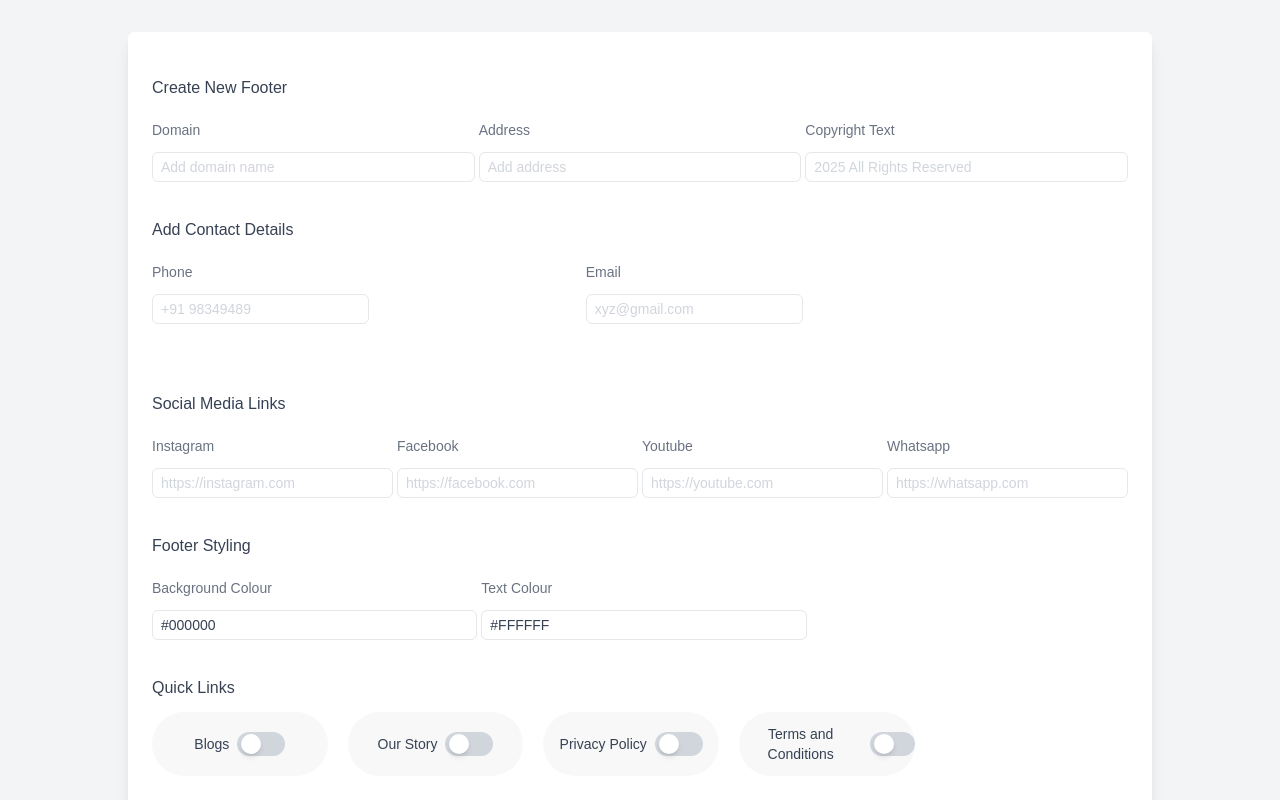
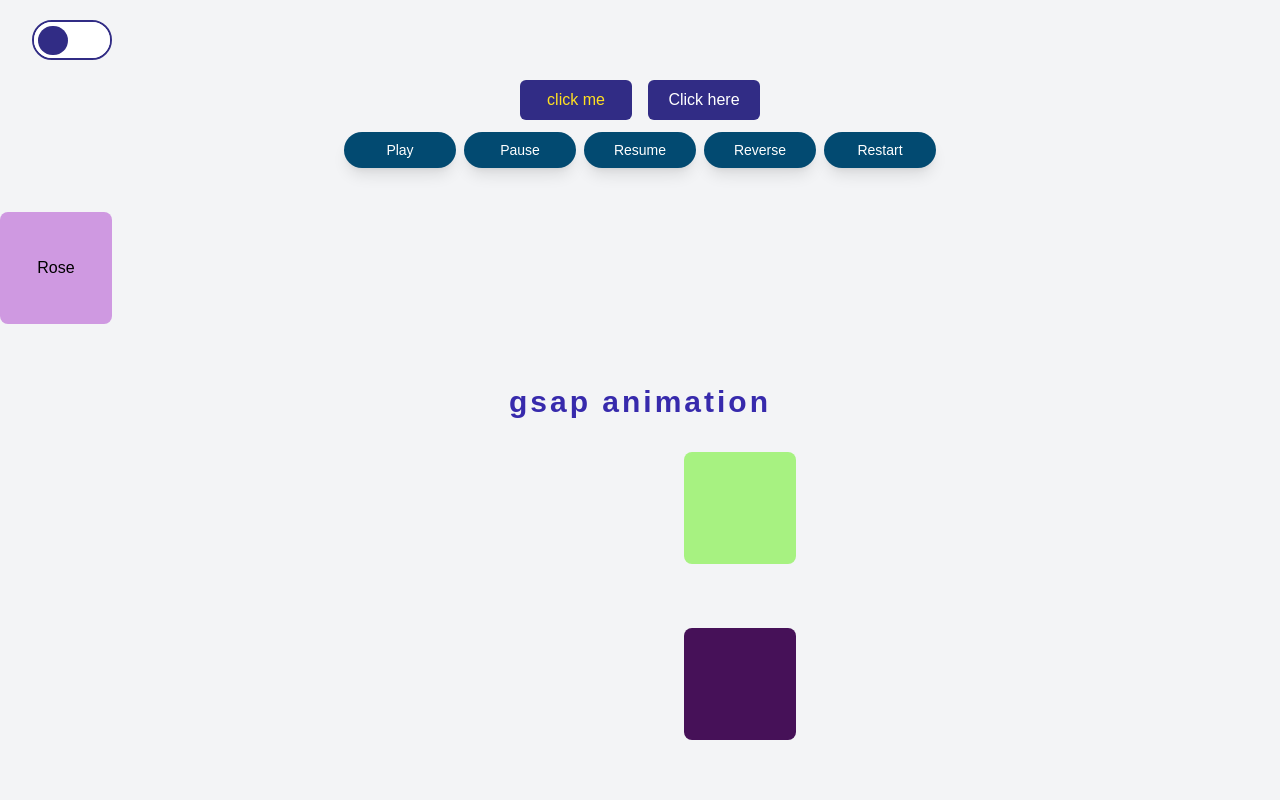
Before and after one commit to pritibishnoii/webpack-template, a React app: page / in a window 1280 px wide. Shown: the top 800 px of the page. Built offline with nearby package versions, Linux system fonts and the light colour scheme.

Commit message:
gsap animation

```diff
--- a/package.json
+++ b/package.json
@@ -28,11 +28,14 @@
     "webpack-dev-server": "^5.2.0"
   },
   "dependencies": {
+    "clsx": "^2.1.1",
     "dotenv-webpack": "^8.1.0",
+    "gsap": "^3.12.7",
     "react": "^19.0.0",
     "react-dom": "^19.0.0",
     "react-hot-toast": "^2.5.2",
     "react-icons": "^5.5.0",
-    "svg-loader": "^0.0.2"
+    "svg-loader": "^0.0.2",
+    "tailwind-merge": "^3.0.2"
   }
 }
--- a/src/App.js
+++ b/src/App.js
@@ -4,21 +4,31 @@ import toast, { Toaster } from 'react-hot-toast';
 import JewelleryCategories from "./Components/BlogComponents/JewelleryCategories"
 import DNSManagment from "./Components/DNSManagment";
 import Footer from "./Components/Footer/Footer";
+import ToggleCheckBox from "./Components/ToggleCheckButton.jsx/ToggleCheckBox";
+import Button from "./Components/ToggleCheckButton.jsx/Button";
+import GsapAnimation from "./Components/GSAP/GsapAnimation";
 
 
-const App = () => {
+
+
+const App = () =>
+{
 
 
 
 
     return (
-        <div className="bg-gray-100  w-full h-full flex">
+        <div className="bg-gray-100  w-full h-full flex flex-col ">
             <Toaster position="top-right" />
             {/* <Blog />
             <JewelleryCategories /> */}
             {/* <DNSManagment /> */ }
-            <Footer />
+            {/* <Footer /> */ }
 
+            <ToggleCheckBox />
+            <Button isPrimary={ true } />
+
+            <GsapAnimation />
 
         </div>
     );
--- a/src/Components/Footer/CommonUi.jsx
+++ b/src/Components/Footer/CommonUi.jsx
@@ -20,7 +20,7 @@ const InputField = ( { label, placeholder, name, value, onChange, type = "text"
         </label>
         <div className="relative">
             <input
-                type="text" // Always use type="text" for color inputs
+                type="text"
                 className="border border-gray-200 rounded-md py-1 px-2 w-full placeholder:text-gray-300 text-sm text-gray-700 outline-none font-extralight"
                 placeholder={ placeholder }
                 name={ name }
--- a/src/Components/Footer/FooterList.jsx
+++ b/src/Components/Footer/FooterList.jsx
@@ -3,7 +3,7 @@ import { ToggleSwitch } from "./CommonUi";
 
 const FooterList = ( { formData, handleToggleChange } ) => {
     return (
-        <div className="w-4/5 h-max bg-white shadow-lg py-8 px-6 flex mt-8 mx-auto rounded-md flex-col">
+        <div className="w-4/5 h-max bg-white shadow-lg py-8 px-6 flex my-8 mx-auto rounded-md flex-col ">
             <h1 className="text-md text-gray-700 font-light my-3 mt-9 text-left">Footer List</h1>
             <div className="overflow-x-auto mt-8">
                 <div className="min-w-[800px]">
--- /dev/null
+++ b/src/Components/GSAP/GsapAnimation.jsx
@@ -0,0 +1,143 @@
+import React, { useEffect, useRef } from 'react'
+import gsap from 'gsap'
+
+
+const GsapAnimation = () => {
+    const boxRef = useRef( null )
+    const boxTwo = useRef( null )
+    const boxThree = useRef( null )
+
+    const boxFouth = useRef( null )
+    const boxFive = useRef( null )
+    const boxSix = useRef( null )
+    const tl = useRef( gsap.timeline() )
+    console.log( tl )
+
+
+    const tween = useRef( null )
+
+
+    console.log( "tween obj->>", tween )
+    console.log( window )
+
+    useEffect( () => {
+
+        gsap.to( boxRef.current, {
+            rotation: 360,   //  rotate 360deg
+            x: 100,
+            duration: 1,
+
+        } )
+        // Initialize tween animation
+        tween.current = gsap.to( boxTwo.current, {
+            rotation: 360,
+            x: window.screen.availWidth,
+            duration: 5,
+            // ease: "elastic",
+            ease: "none",
+            paused: true
+        } )
+
+        gsap.fromTo( boxThree.current, { x: -100 }, { rotation: 360, x: 100, duration: 1 } );
+    }, [] )
+
+
+
+
+    useEffect( () => {
+        // gsap.from( boxTwo.current, { rotation: -360, x: -100, duration: 1 } );
+
+        // //apply a perspective to the PARENT element (the container) to make the perspective apply to all child elements (typically best)
+        // gsap.set( container, { perspective: 500 } );
+
+        // //or apply perspective to a single element using "transformPerspective"
+        // gsap.set( element, { transformPerspective: 500 } );
+        // gsap.set( boxTwo, {
+        //     transformPerspective: 500,
+        //     rotation: 120,
+        //     y: 50
+
+        // } )
+
+        // tl.to( boxFouth.current, {
+        //     duration: 2,
+        //     x: 100,
+        //     opacity: 0.5,
+        // } )
+
+        //     //sample CSS that uses a perspective():
+        //     .myClass {
+        //     transform: perspective( 500px ) translateY( 50px ) rotate( 120deg );
+        // }
+
+        //sequenced one-after-the-other
+        tl.current.to( boxFouth.current, {
+            duration: 2,
+            x: 100,
+            opacity: 0.5,
+        } ).to( boxFive.current, {
+            duration: 2,
+            x: 100,
+            opacity: 0.5
+        } ).to( boxSix.current, {
+            duration: 3,
+            x: 200,
+            opacity: .6
+        } )
+
+    }, [] )
+
+
+
+
+    return (
+        <div>
+            <div className='flex  flex-col '>
+                <div className='my-3 flex gap-2 justify-center '>
+                    <button className='w-28  hover:border hover:border-indigo-950 rounded-full py-2 hover:bg-transparent transition-all delay-200 ease-in-out hover:text-indigo-950  bg-sky-900 text-white shadow-lg text-sm px-6 cursor-pointer'
+                        onClick={ () => { tween.current?.play() } }
+                    >Play</button>
+                    <button className='w-28 hover:border hover:border-indigo-950 rounded-full py-2 hover:bg-transparent transition-all delay-200 ease-in-out hover:text-indigo-950  bg-sky-900 text-white shadow-lg text-sm px-6 cursor-pointer'
+                        onClick={ () => { tween.current?.pause() } }
+                    >Pause</button>
+                    <button className='w-28 hover:border hover:border-indigo-950 rounded-full py-2 hover:bg-transparent transition-all delay-200 ease-in-out hover:text-indigo-950  bg-sky-900 text-white shadow-lg text-sm px-6 cursor-pointer'
+                        onClick={ () => { tween.current?.resume() } }
+                    >Resume</button>
+                    <button className='w-28 hover:border hover:border-indigo-950 rounded-full py-2 hover:bg-transparent transition-all delay-200 ease-in-out hover:text-indigo-950  bg-sky-900 text-white shadow-lg text-sm px-6 cursor-pointer'
+                        onClick={ () => { tween.current?.reverse() } }
+                    >Reverse</button>
+                    <button className='w-28 hover:border hover:border-indigo-950 rounded-full py-2 hover:bg-transparent transition-all delay-200 ease-in-out hover:text-indigo-950  bg-sky-900 text-white shadow-lg text-sm px-6 cursor-pointer'
+                        onClick={ () => { tween.current?.restart() } }
+                    >Restart</button>
+                </div>
+
+                <div className='bg-[#cf99e1] w-28 h-28 rounded-lg my-8 flex items-center justify-center' ref={ boxTwo }>Rose</div>
+            </div>
+            <div className='my-7 w-full h-full flex  flex-col   items-center  '>
+                <h1 className='text-indigo-800 text-3xl  font-semibold tracking-[.1em]'>gsap animation </h1>
+
+
+
+                <div className='bg-[#a7f281] w-28 h-28 rounded-lg my-8' ref={ boxRef }></div>
+
+                <div className='bg-[#461158] w-28 h-28 rounded-lg my-8' ref={ boxThree }></div>
+
+
+
+
+                <div className='bg-[#1b370e] w-28 h-28 rounded-lg my-8' ref={ boxFouth }></div>
+                <div className='bg-[#7f7f0e] w-28 h-28 rounded-lg my-8' ref={ boxFive }></div>
+                <div className='bg-[#152f83] w-28 h-28 rounded-lg my-8' ref={ boxSix }></div>
+
+
+
+
+
+            </div>
+
+
+        </div>
+    )
+}
+
+export default GsapAnimation;
--- /dev/null
+++ b/src/Components/ToggleCheckButton.jsx/Button.jsx
@@ -0,0 +1,62 @@
+import React from 'react'
+import { twMerge } from 'tailwind-merge'
+import clsx from 'clsx';
+
+const Button = ( { isPrimary } ) =>
+{
+
+
+
+    const isActive = true;
+    const isDisabled = false
+
+    // using object
+    // const className = clsx( {
+    //     "text-green-500": true,
+    //     "text-red-500": false,
+    //     "font-bold": true,
+    // } );
+    // using Array
+    // const className = clsx( [
+    //     "px-4 py-2",
+    //     true && "bg-blue-500",
+    //     false && "opacity-50",
+    // ] );
+
+
+    // console.log( className ); // Output: "text-green-500 font-bold"
+
+    //* clsx helps handle conditional classes, and twMerge cleans up conflicts.
+    // const className = clsx( "bg-red-500", "text-white", "px-4" );
+    // console.log( className ); // Output: "bg-red-500 text-white px-4"
+    const className = twMerge(
+        clsx( "px-4 py-2", { "bg-blue-500": true, "text-white": false } )
+    );
+    console.log( className ); // Output: "px-4 py-2 bg-blue-500"
+
+    // const className = twMerge( "p-2", "p-4", "bg-indigo-700", "text-3xl" )  //its remove the duplicate
+    // console.log( className )
+    return (
+        <div className='mx-auto my-auto px-4 flex gap-4 '>
+
+            <button className={ twMerge( clsx( "py-2 px-4 h-10 w-28 text-yellow-300 rounded-md cursor-pointer",
+                isActive && "bg-indigo-900 hover:bg-indigo-950",
+                isDisabled && "opacity-50 cursor-not-allowed"
+            ) ) }
+
+                disabled={ isDisabled }>
+                click me
+            </button>
+            <button className={
+                twMerge( "px-2  w-28 h-10 rounded-md cursor-pointer  transition-all delay-200 text-white text-md  mx-auto my-auto",
+                    isPrimary ? "bg-indigo-900 hover:bg-indigo-800" : "border-2 border-indigo-900 hover:bg-transparent text-indigo-950 "
+                ) }>
+                Click here
+            </button >
+
+        </div>
+
+    )
+}
+
+export default Button
--- /dev/null
+++ b/src/Components/ToggleCheckButton.jsx/ToggleCheckBox.jsx
@@ -0,0 +1,26 @@
+import React, { useState } from 'react';
+
+const ToggleCheckBox = () =>
+{
+    const [ check, setCheck ] = useState( false );
+
+    console.log( check );
+
+    return (
+        <label className='border-2 border-indigo-900 w-20 h-10 rounded-full my-5 mx-8 cursor-pointer relative peer' htmlFor='check'>
+            <input
+                type="checkbox"
+                id='check'
+                className='sr-only peer'
+                onChange={ () => setCheck( !check ) }
+                checked={ check }
+            />
+
+            <span className='w-2/5 h-4/5 bg-indigo-900 rounded-full absolute top-1 left-1 peer-checked:bg-yellow-500 peer-checked:left-11 transition-all duration-500 z-10'></span>
+            {/* Change the background color of the label when checked */ }
+            <div className='absolute inset-0 rounded-full bg-white peer-checked:bg-indigo-900 transition-all duration-500'></div>
+        </label>
+    );
+};
+
+export default ToggleCheckBox;
--- a/src/styles.css
+++ b/src/styles.css
@@ -4,3 +4,6 @@ body {
   text-align: center;
   background-color: #f5f5f5;
 }
+*{
+  box-sizing: border-box;
+}
```
Also changed, not shown: 1 other file (tests, documents, lock files or other folders).
